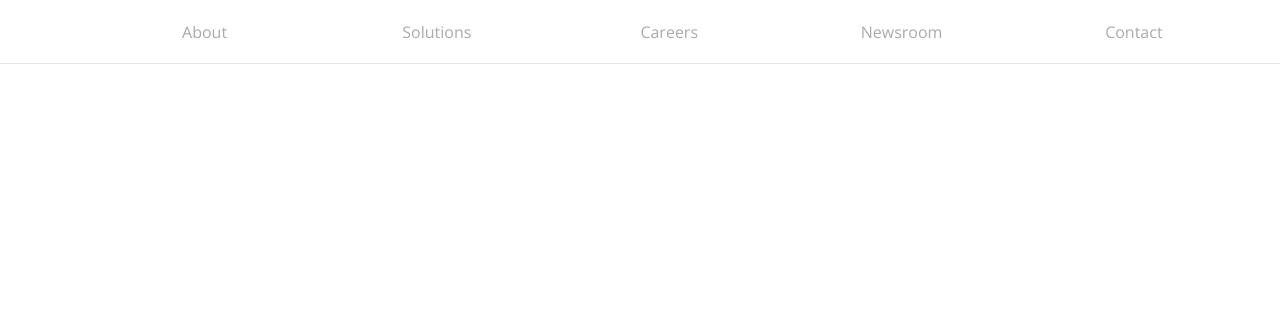
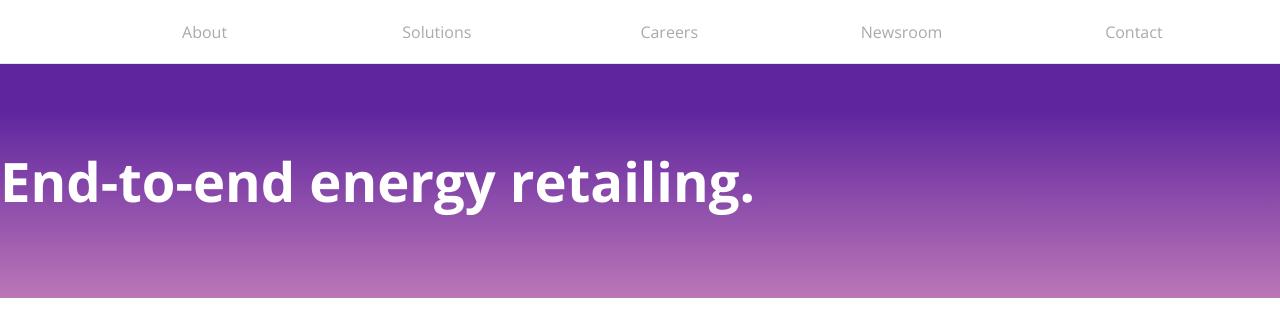
Before and after one commit to iraritchiemeek/Flux-Contentful, a Gatsby site: page / in a window 1280 px wide. Built offline with nearby package versions, Linux system fonts and the light colour scheme; Gatsby itself is replaced by a stand-in of ours.

Commit message:
add masthead component

```diff
--- a/src/components/layout.js
+++ b/src/components/layout.js
@@ -5,6 +5,7 @@ import Header from "./header"
 import { createGlobalStyle } from "styled-components"
 import { color, spacing, device } from "../styled-components/variables"
 import { VerticalSpace } from '../styled-components/layout'
+import Masthead from '../components/masthead'
 import "typeface-open-sans"
 
 const GlobalStyle = createGlobalStyle`
@@ -42,10 +43,9 @@ const GlobalStyle = createGlobalStyle`
     }
   }
   h1 {
-    font-size: 50px;
-    font-weight: bold;
-    color: ${color.lightBlue};
+    font-size: 3.4rem;
     margin: 0;
+    color: white;
   }
   h2 {
     font-size: 25px;
@@ -76,6 +76,7 @@ const Layout = ({ children }) => {
     <React.Fragment>
       <Header siteTitle={data.site.siteMetadata.title} />
       <GlobalStyle />
+      <Masthead />
       <main>{children}</main>
       <VerticalSpace />
     </React.Fragment>
--- /dev/null
+++ b/src/components/masthead.js
@@ -0,0 +1,13 @@
+import React from "react"
+import { Section } from '../styled-components/layout'
+
+const Masthead = props => {
+
+	return (
+		<Section color="purple">
+			<h1>End-to-end energy retailing.</h1>
+		</Section>
+	)
+}
+
+export default Masthead
--- a/src/styled-components/layout.js
+++ b/src/styled-components/layout.js
@@ -131,3 +131,11 @@ export const Button = styled.button`
 		background-color: ${color.darkLightBlue};
 	}
 `
+
+
+// Flux Site. To delete most of above code in future.
+
+export const Section = styled.section`
+	padding: 5em 0;
+	background: ${props => !props.color ? 'none' : props.color == 'purple' ? 'linear-gradient(#5f259f 20%, #f7aac6 150%)' : ''};
+`
--- a/src/styled-components/variables.js
+++ b/src/styled-components/variables.js
@@ -4,7 +4,8 @@ export const color = {
 	darkLightBlue: `#20AEC2`,
 	offBlack: `#1C1C1C`,
 	darkGrey: `#666`,
-	lightGrey: `#aaa`
+	lightGrey: `#aaa`,
+	fluxPurple: `#5f259f`
 }
 
 export const spacing = {
```
Also changed, not shown: .github/workflows/workflow.yml.
